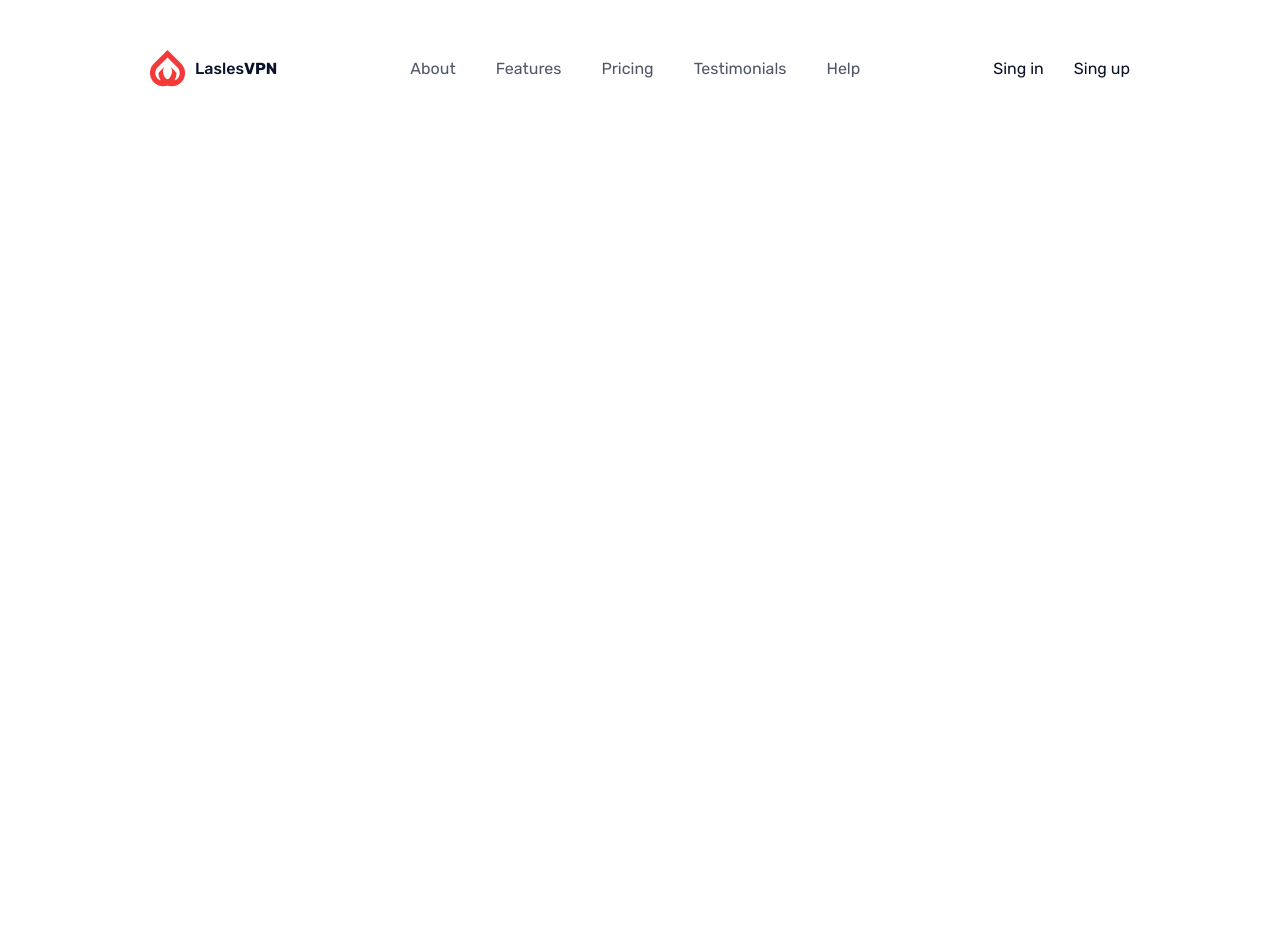
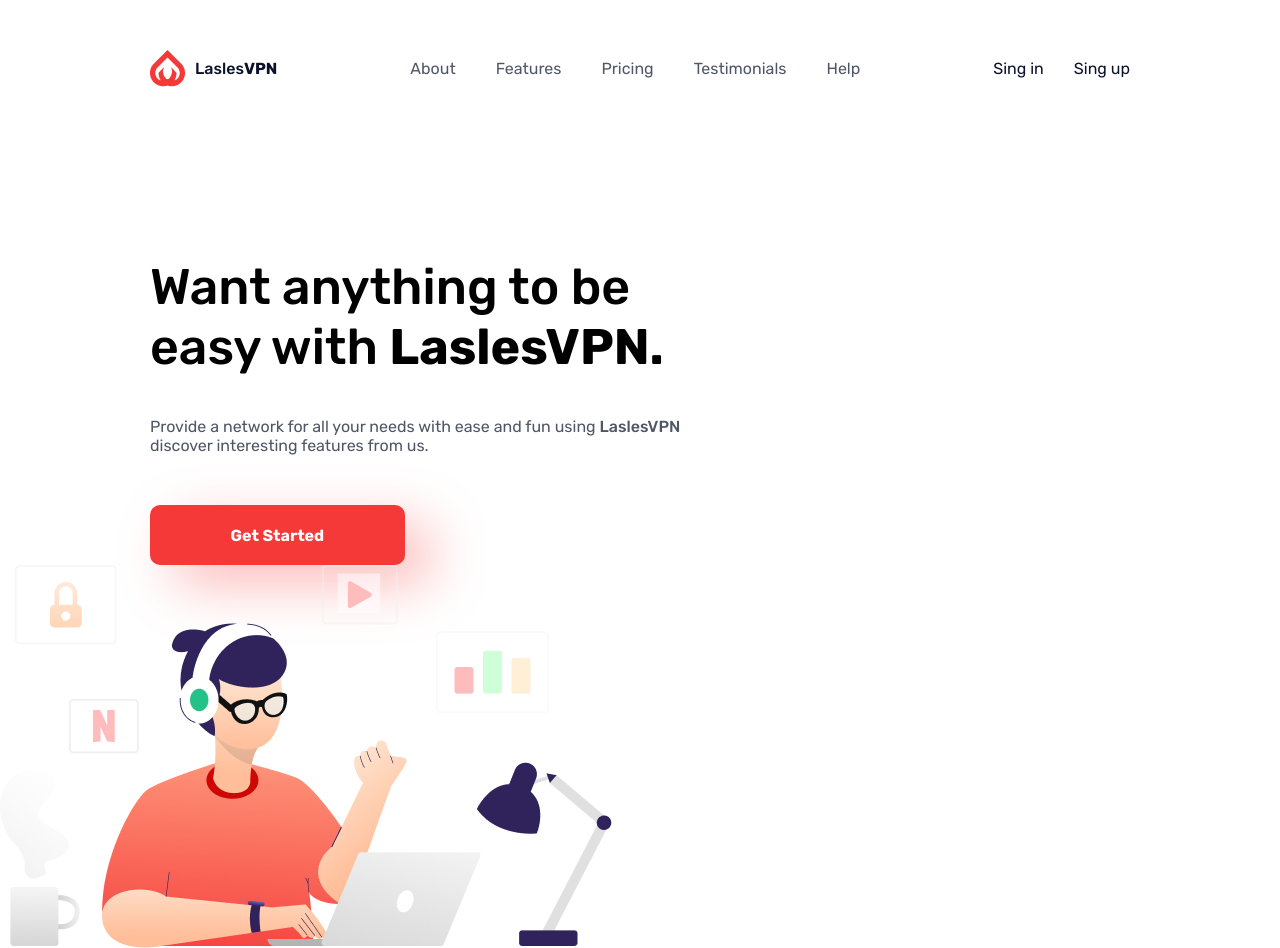
Before and after one commit to van2555/vpn, a plain HTML site: page src/index.html in a window 1280 px wide. Before the commit the page ends 800 px from the top, so only its background shows below. Drawn offline with Linux system fonts and the light colour scheme.

Commit message:
create article medium

```diff
--- a/src/index.html
+++ b/src/index.html
@@ -9,7 +9,7 @@
     <link rel="preconnect" href="https://fonts.gstatic.com" crossorigin>
     <link href="https://fonts.googleapis.com/css2?family=Rubik:ital,wght@0,300..900;1,300..900&display=swap"
         rel="stylesheet">
-        <link rel="stylesheet" href="style/reset.css">
+    <link rel="stylesheet" href="style/reset.css">
     <title>LaslesVpn</title>
 </head>
 
@@ -51,6 +51,29 @@
             </a>
         </div>
     </header>
+    <main>
+        <div>
+            <article class="text-l">
+                <p> Want anything to be<br /> easy with <span> LaslesVPN.</span></p>
+
+            </article>
+            <article class="under_text-l">
+                <p>Provide a network for all your needs with ease and fun using <span>LaslesVPN</span><br /> discover
+                    interesting
+                    features from us.</p>
+            </article>
+        </div>
+
+        </article>
+
+
+        <article class="button-get_started">
+            <a>
+                Get Started
+            </a>
+        </article>
+            <img class="under_auth" src="img/main.png">
+    </main>
 </body>
 
 </html>
--- a/src/style/style.css
+++ b/src/style/style.css
@@ -46,3 +46,46 @@ body {
 .auth a{
     color:  #0B132A;
 }
+.text-l{
+    padding: 120px 0px 20px 150px;
+    width: fit-content;
+}
+.text-l p{
+    font-weight: 500;
+    font-size: 50px;
+}
+.text-l p span {
+    font-size: 50px;
+    font-weight:700 ;
+}
+.under_text-l{
+    font-weight: 400;
+    font-size: 16px;
+    padding: 20px 0px 50px 150px;
+    color:  #4F5665;
+    width: fit-content;
+;
+
+}
+.under_text-l span{
+    font-size: 16px;
+    font-weight: 500;
+}
+.button-get_started{
+      border:  #F53838 solid;
+    margin: 0px 0px 0px 150px ;
+    width: fit-content;
+    padding: 17.5px 77.5px;
+    border-radius: 10px;
+   background-color: #F53838;
+   color: #ffff;
+   font-weight: 700;
+   font-size: 16px;
+   box-shadow: 25px 19px 54px #F5383859;
+
+}
+.under_auth{
+    display: flex;
+    align-items: end;
+    justify-content: center;
+}
```
